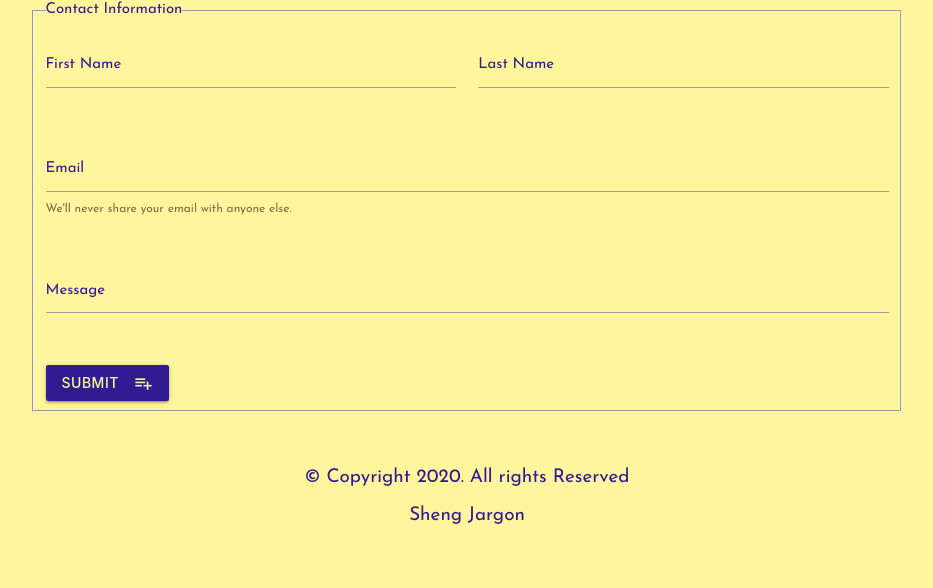
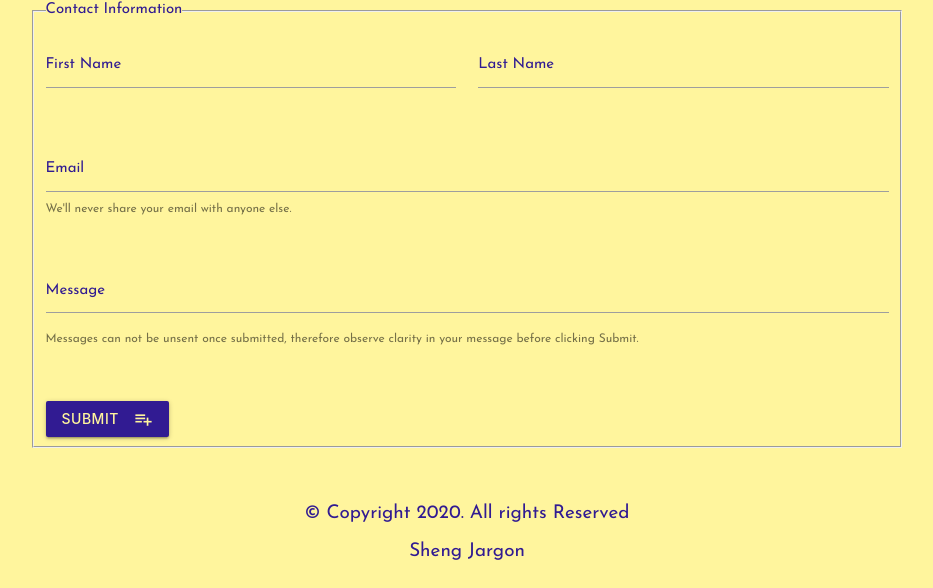
Before and after one commit to madibamndev/sheng-jargon-application, a Flask app: page /contact/ in a window 1280 px wide. Shown: the part 365-953 px from the top of the page, without its empty margins (173-1106 px from the left). Before the commit the page ends 889 px from the top, so only its background shows below. Run offline with Flask 2, Linux system fonts and the light colour scheme; data that the repository does not hold is empty; some libraries are stand-ins or nearby versions.

Commit message:
Updated contact.html form

```diff
--- a/templates/contact.html
+++ b/templates/contact.html
@@ -26,18 +26,18 @@
                             <legend>Contact Information</legend>
                             <div class="row">
                                 <div class="input-field col s6">
-                                    <input id="first_name" type="text" class="validate">
+                                    <input id="first_name" name="first_name" type="text" class="validate">
                                     <label for="first_name">First Name</label>
                                 </div>
                                 <div class="input-field col s6">
-                                    <input id="last_name" type="text" class="validate">
+                                    <input id="last_name" name="last_name" type="text" class="validate">
                                     <label for="last_name">Last Name</label>
                                 </div>
                                 <br>
                             </div>
                             <div class="row">
                                 <div class="input-field col s12">
-                                    <input id="email" type="email" class="validate">
+                                    <input id="email" name="email" type="email" class="validate">
                                     <label for="email">Email</label>
                                     <span class="helper-text" data-error="wrong" data-success="right">
                                         We'll never share your email with anyone else.</span>
@@ -45,8 +45,10 @@
                             </div>
                             <div class="row">
                                 <div class="input-field col s12">
-                                    <textarea id="input-your-message" class="materialize-textarea" data-length="120"></textarea>
+                                    <textarea id="input-your-message" name="input_your_message" class="materialize-textarea" data-length="120"></textarea>
                                     <label for="textarea2">Message</label>
+                                    <span class="helper-text" data-error="wrong" data-success="right">Messages can not be unsent once submitted, therefore <strong>observe clarity</strong>
+                                        in your message before clicking Submit.</span>
                                 </div>
                             </div>
                             <button class="btn waves-effect waves-light deep-purple darken-4" style="color: #fff59d;" type="submit" name="action">Submit
```
